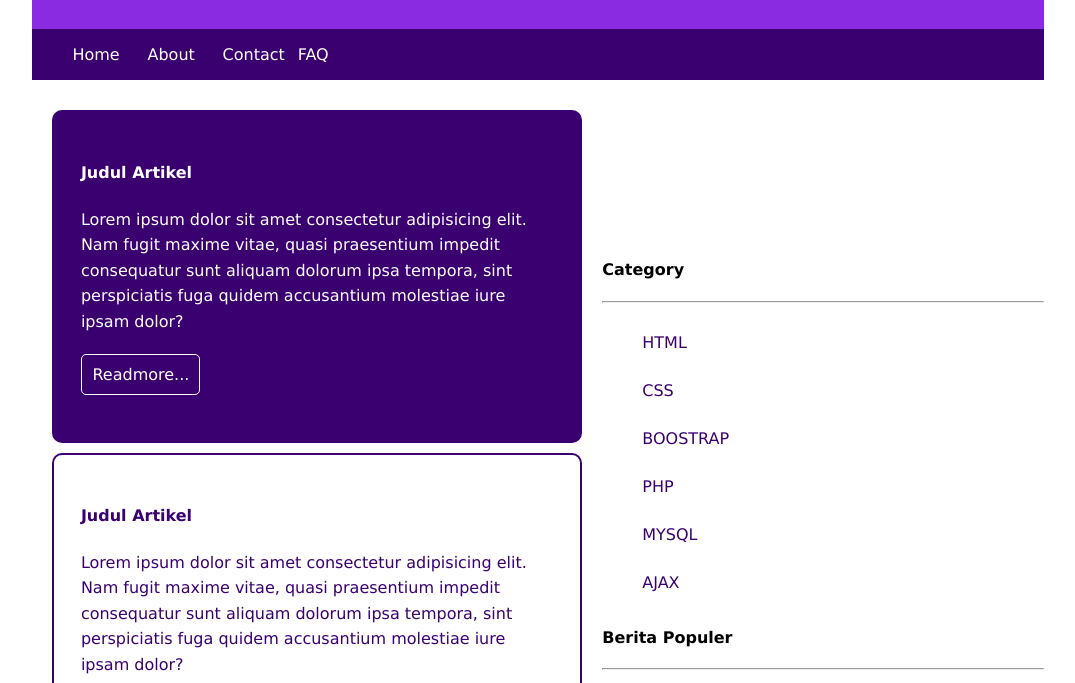
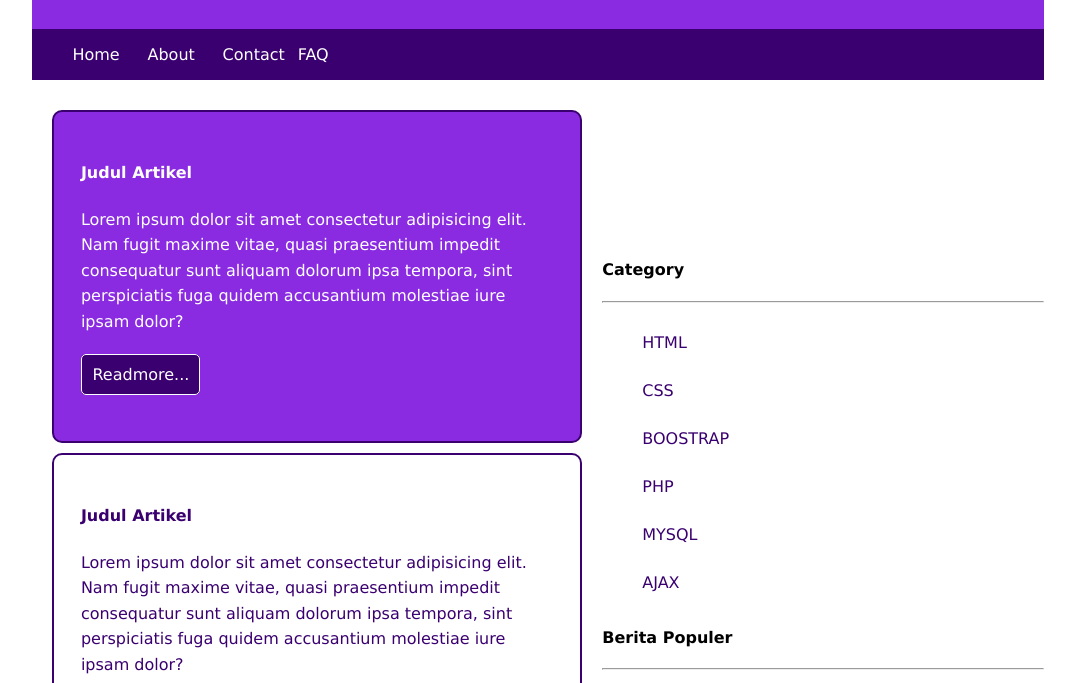
Before and after one commit to Fadholi08/landing-page, a plain HTML site: page Index.html in a window 1280 px wide. In both pictures the pointer is over the element 419 px from the left and 355 px from the top of the page. Shown: the part 79-762 px from the top of the page, without its empty margins (102-1177 px from the left). Drawn offline with Linux system fonts and the light colour scheme.

Commit message:
merubag css

```diff
--- a/CSS/style.css
+++ b/CSS/style.css
@@ -64,7 +64,7 @@ a {
 }
 
 .artikel:hover {
-    background-color: rgb(58, 0, 112);
+    background-color: blueviolet;
     color: white;
 }
 
```
